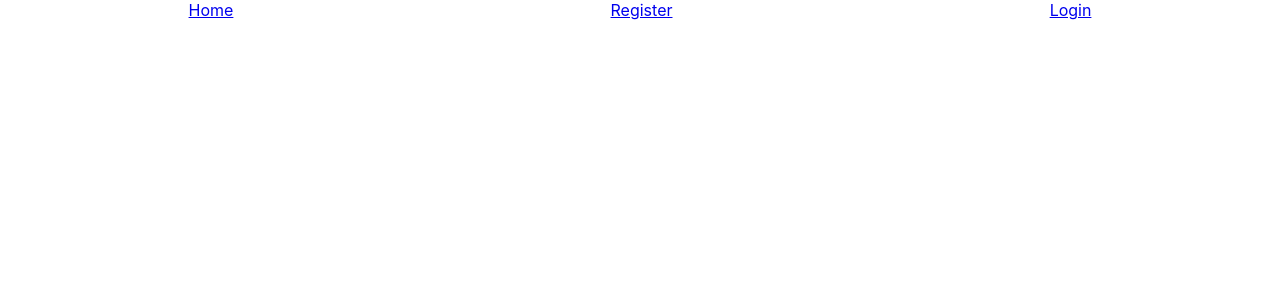
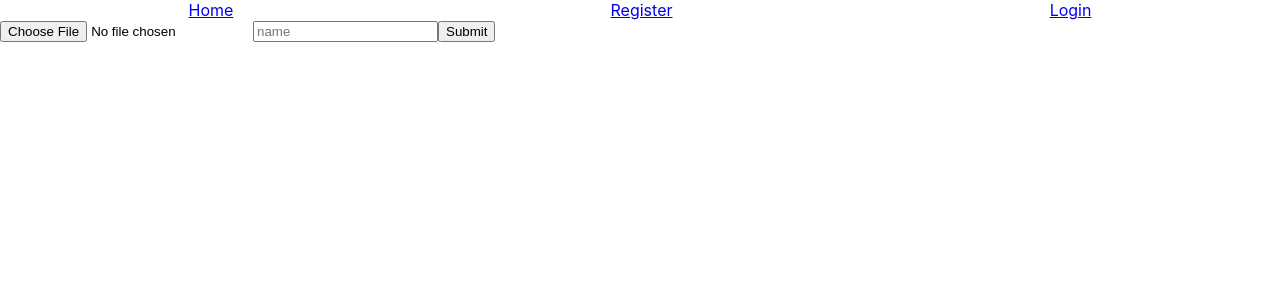
Before and after one commit to midastouchprd/memeify, a React (Create React App) app: page / in a window 1280 px wide. Shown: the top 300 px of the page. Built offline with nearby package versions, Linux system fonts and the light colour scheme.

Commit message:
start on image upload

```diff
--- a/package.json
+++ b/package.json
@@ -33,6 +33,7 @@
     "react-router-dom": "^5.3.0",
     "react-scripts": "^4.0.3",
     "socket.io": "^4.2.0",
+    "uuid": "^8.3.2",
     "validator": "^13.6.0"
   },
   "browserslist": {
--- a/src/App.js
+++ b/src/App.js
@@ -3,6 +3,7 @@ import React from 'react';
 import Dislikes from './components/Dislike';
 import Likes from './components/Likes';
 import Nav from './components/Nav';
+import User from './components/User';
 
 // define our Welcome functional component
 function Welcome() {
@@ -11,6 +12,7 @@ function Welcome() {
     // Make sure to return some UI
     <div>
       <Nav />
+      <User />
       {/* <h1>Welcome to Meme-ification!</h1>
       <Likes />
       <Dislikes /> */}
--- /dev/null
+++ b/src/components/User/index.js
@@ -0,0 +1,60 @@
+import React, { useState } from 'react';
+import axios from 'axios';
+
+const User = () => {
+    const [newUser, setNewUser] = useState(
+        {
+            name: '',
+            photo: '',
+        }
+    );
+
+    const handleSubmit = (e) => {
+      e.preventDefault();
+      const formData = new FormData();
+      formData.append('photo', newUser.photo);
+      formData.append('birthdate', newUser.birthdate);
+      formData.append('name', newUser.name);
+
+      axios.post('http://localhost:5000/users/add/', formData)
+           .then(res => {
+              console.log(res);
+           })
+           .catch(err => {
+              console.log(err);
+           });
+  }
+
+  const handleChange = (e) => {
+      setNewAuthor({...newUser, [e.target.name]: e.target.value});
+  }
+
+  const handlePhoto = (e) => {
+      setNewAuthor({...newUser, photo: e.target.files[0]});
+  }
+
+  return (
+      <form onSubmit={handleSubmit} encType='multipart/form-data'>
+          <input
+              type="file"
+              accept=".png, .jpg, .jpeg"
+              name="photo"
+              onChange={handlePhoto}
+          />
+
+          <input
+              type="text"
+              placeholder="name"
+              name="name"
+              value={newUser.name}
+              onChange={handleChange}
+          />
+
+          <input
+              type="submit"
+          />
+      </form>
+  );
+}
+
+export default User;
```
Also changed, not shown: 1 other file (tests, documents, lock files or other folders).
